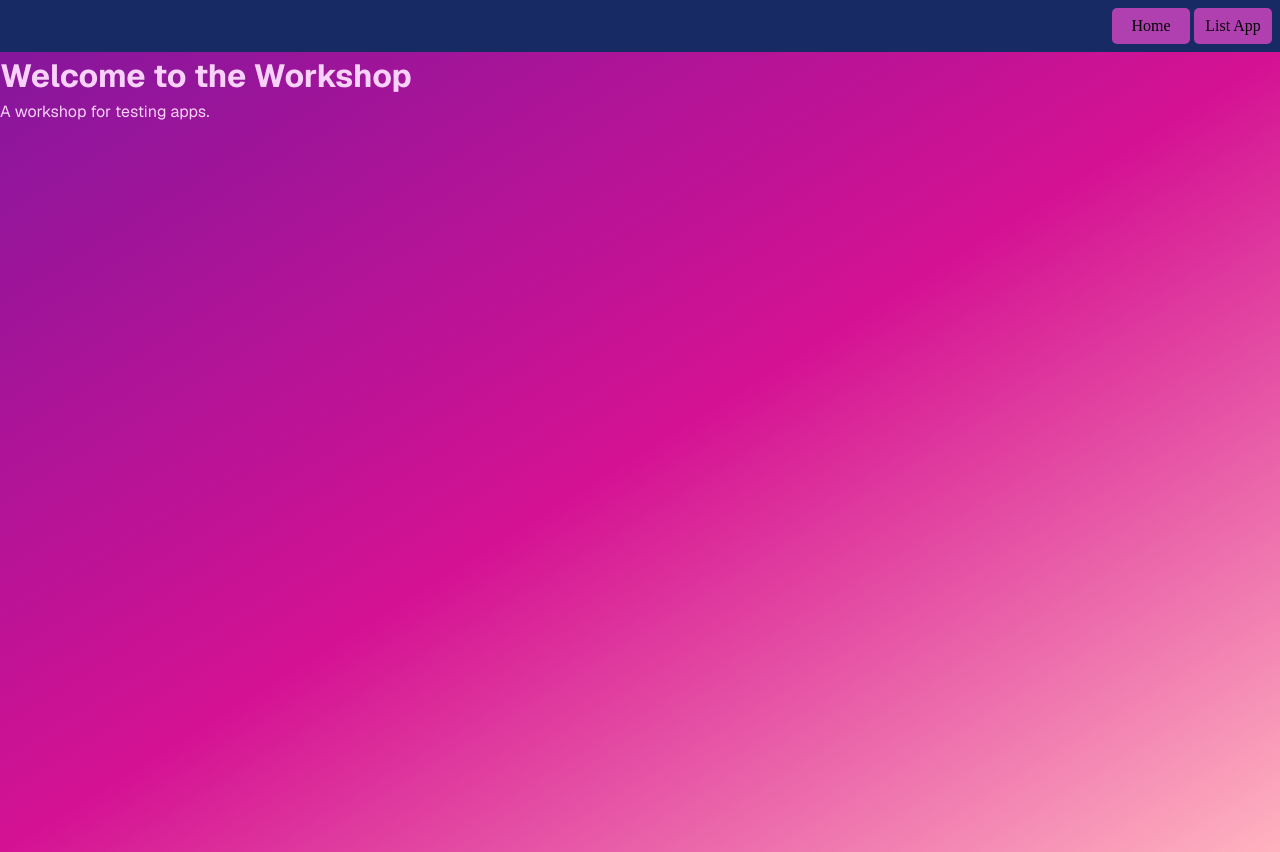
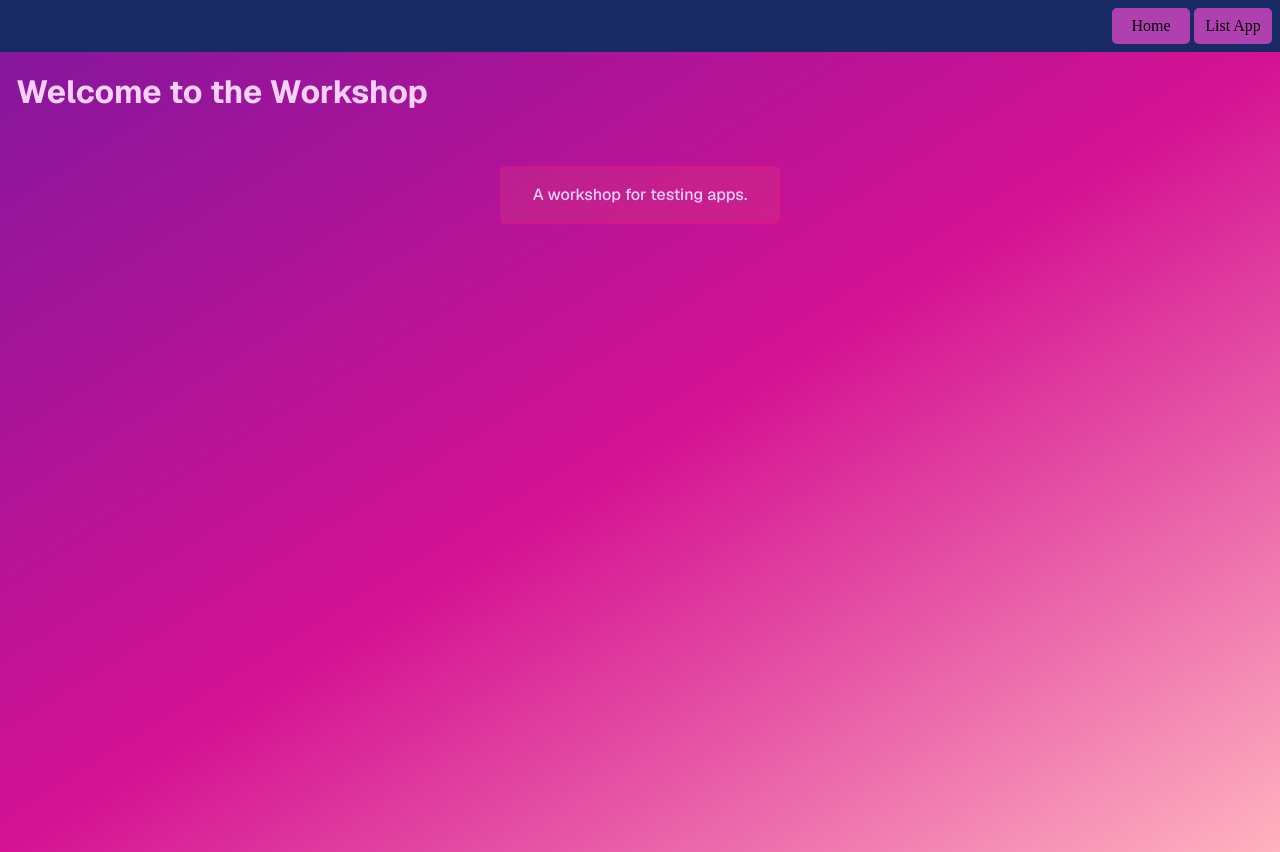
Before and after one commit to franco-ortega/workshop, a Next.js app: page / in a window 1280 px wide. Built offline with nearby package versions, Linux system fonts and the light colour scheme.

Commit message:
move content to center and place inside box

```diff
--- a/app/page.js
+++ b/app/page.js
@@ -3,9 +3,11 @@ import styles from './page.module.css';
 export default function Home() {
 	return (
 		<div className={styles.page}>
-			<h1>Welcome to the Workshop</h1>
-			<main>
-				<div>
+			<header>
+				<h1>Welcome to the Workshop</h1>
+			</header>
+			<main className={styles.main}>
+				<div className={styles.content}>
 					<p>A workshop for testing apps.</p>
 				</div>
 			</main>
--- a/app/page.module.css
+++ b/app/page.module.css
@@ -8,9 +8,9 @@
 	--button-secondary-border: #ebebeb;
 
 	/* display: flex; */
-	min-height: 100vh;
-	align-items: center;
-	justify-content: center;
+	height: 100%;
+	/* align-items: center; */
+	/* justify-content: center; */
 	font-family: var(--font-geist-sans);
 
 	background: linear-gradient(
@@ -20,18 +20,26 @@
 		var(--background-gradient-3)
 	);
 	color: hsl(300, 80%, 90%);
+
+	padding: 1rem;
 }
 
 .main {
-	/* display: flex;
-	min-height: 100vh;
-	width: 100%;
-	max-width: 800px;
-	flex-direction: column;
-	align-items: flex-start;
-	justify-content: space-between;
-	background-color: var(--foreground);
-	padding: 120px 60px; */
+	/* outline: 1px dashed black; */
+	display: flex;
+	align-content: center;
+	text-align: center;
+	align-items: center;
+	justify-content: center;
+	padding: 50px 60px;
+}
+
+.content {
+	background-color: hsl(0, 100%, 70%, 0.15);
+	border: 1px solid hsl(330, 100%, 50%, 0.5);
+	border-radius: 5px;
+	padding: 1rem 2rem;
+	font-weight: 500;
 }
 
 .intro {
```
